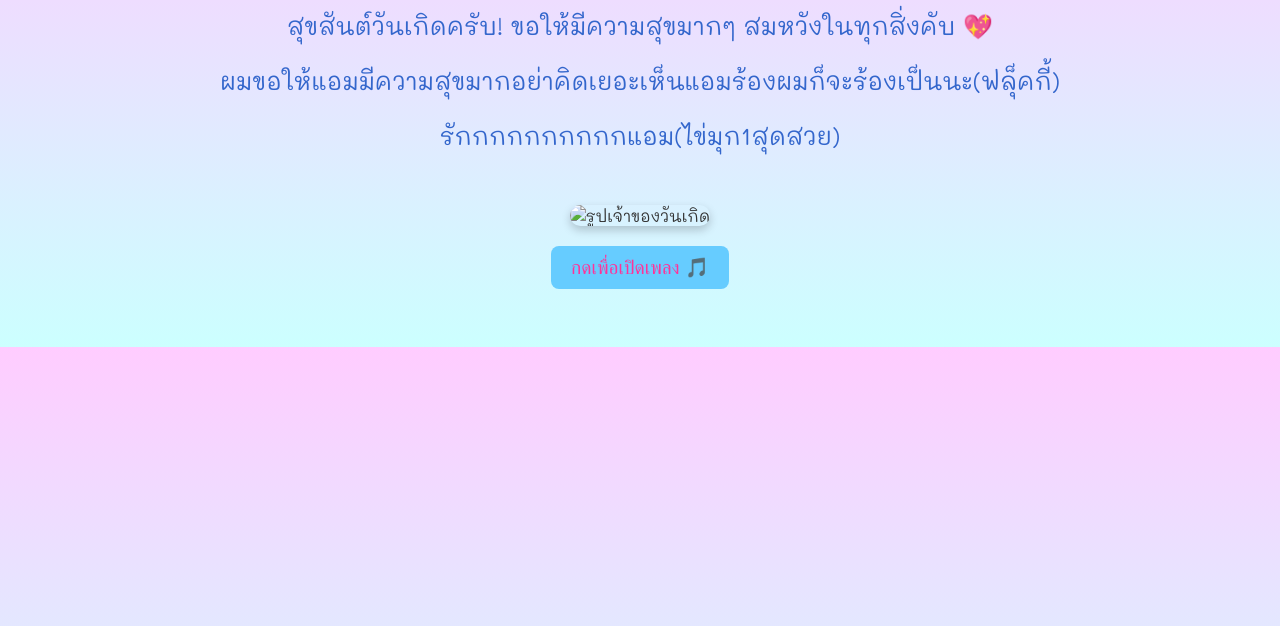
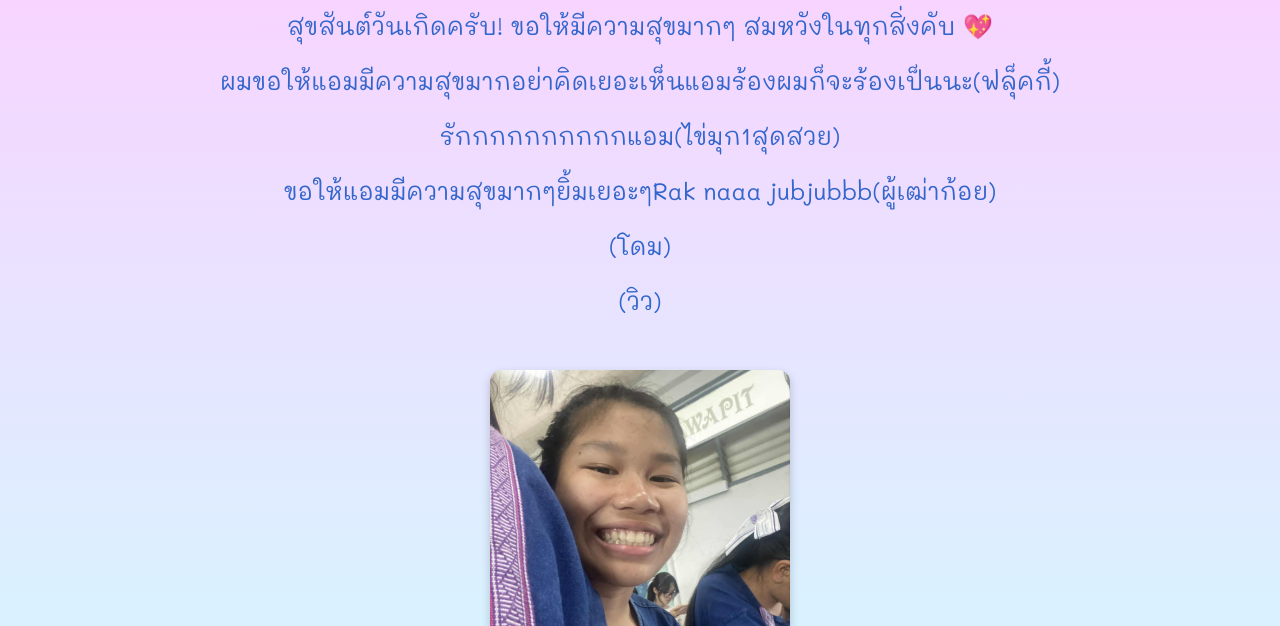
Before and after one commit to FLUK410/HBDKub, a plain HTML site: page wish.html in a window 1280 px wide. Shown: the part 174-800 px from the top of the page. Drawn offline with Linux system fonts and the light colour scheme.

Commit message:
Update wish.html

```diff
--- a/wish.html
+++ b/wish.html
@@ -56,14 +56,17 @@
   <p>สุขสันต์วันเกิดครับ! ขอให้มีความสุขมากๆ สมหวังในทุกสิ่งคับ 💖</p>
   <p>ผมขอให้แอมมีความสุขมากอย่าคิดเยอะเห็นแอมร้องผมก็จะร้องเป็นนะ(ฟลุ็คกี้)</p>
   <p>รักกกกกกกกกกแอม(ไข่มุก1สุดสวย)</p>
+  <p>ขอให้แอมมีความสุขมากๆยิ้มเยอะๆRak naaa jubjubbb(ผู้เฒ่าก้อย)</p>
+  <p>(โดม)</p>
+  <p>(วิว)</p>
 
 
-  <img src="image/YAY.PNG" alt="รูปเจ้าของวันเกิด"/>
+  <img src="images/YAY.PNG" alt="รูปเจ้าของวันเกิด"/>
 
   <br>
   <button onclick="playSong()" id="playSongButton">กดเพื่อเปิดเพลง 🎵</button>
   <audio id="song" controls style="display: none;">
-    <source src="song/ข้างกาย.mp3" type="audio/mpeg">
+    <source src="songs/ข้างกาย.mp3" type="audio/mpeg">
   </audio>
 
   <script>
```
